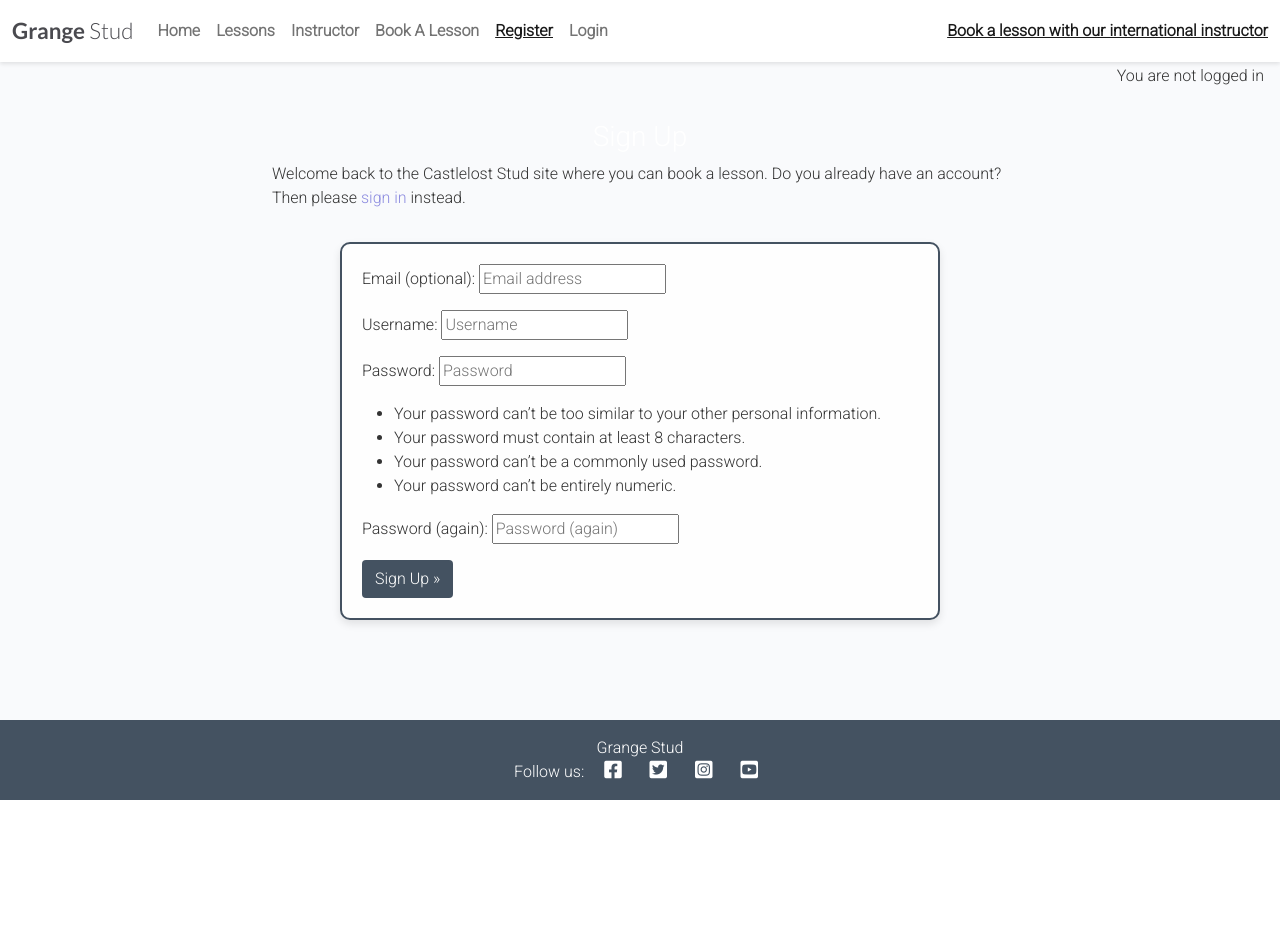
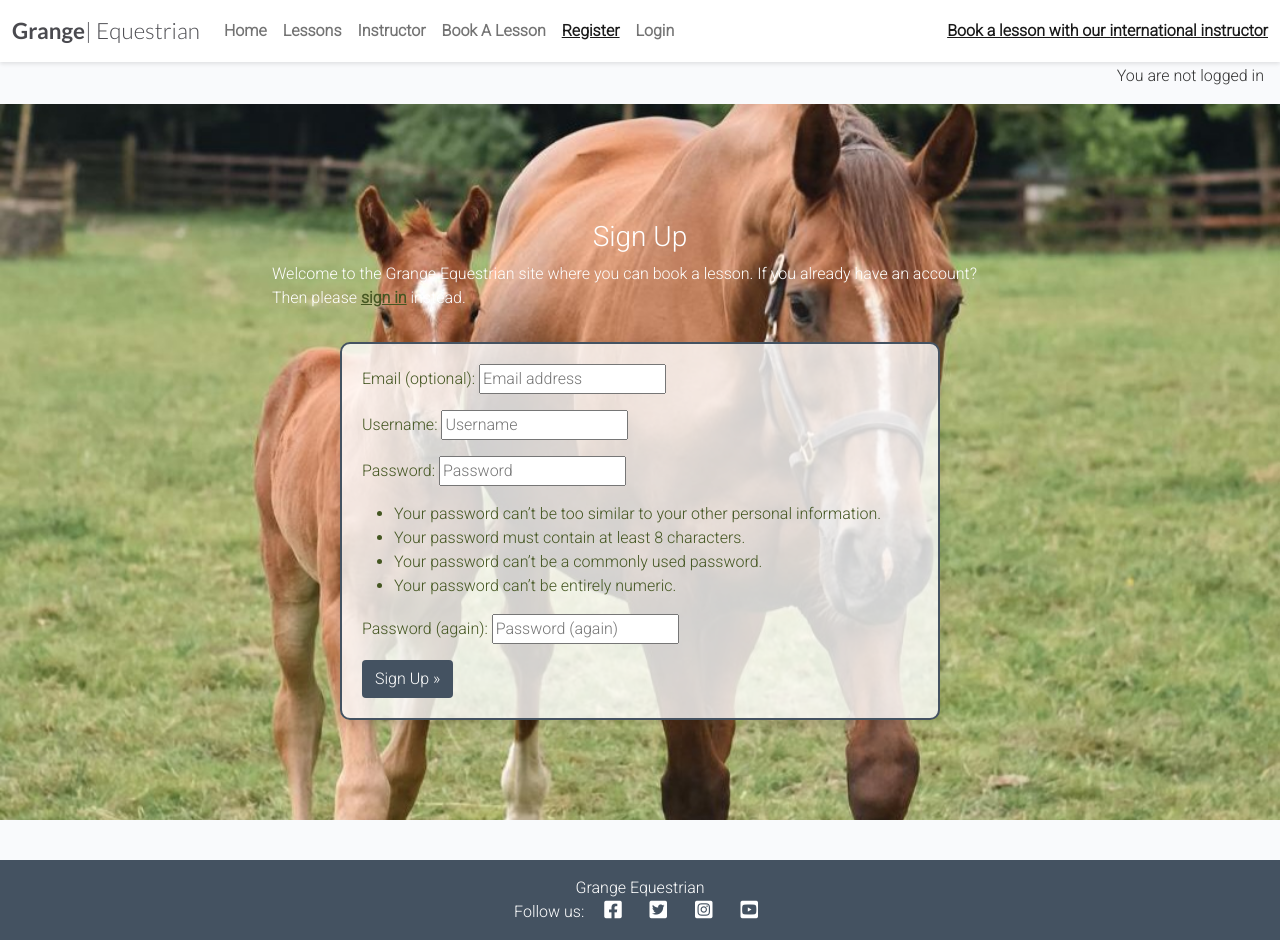
Before and after one commit to Declan444/Castlelost-Stud, a Django app: page /accounts/signup/ in a window 1280 px wide. Before the commit the page ends 800 px from the top, so only its background shows below. Run offline with Django 4.2, Linux system fonts and the light colour scheme.

Commit message:
style signup page and make minor adjustments

```diff
--- a/bookalesson/templates/bookalesson/lessons.html
+++ b/bookalesson/templates/bookalesson/lessons.html
@@ -2,6 +2,7 @@
 {% block content %}
 <!-- index.html content starts here -->
 <main class="flex-shrink-0 lessons-page">
+    <div><h3>Click on a lesson below to get lesson details and view comments</h3></div>
     <div class="container-fluid">
         <div class="row">
             <!-- Lesson Entries Column -->
--- a/bookalesson/templates/index.html
+++ b/bookalesson/templates/index.html
@@ -3,7 +3,7 @@
 <!-- index.html content starts here -->
 <main class="hero-section text-center text-white d-flex justify-content-center align-items-center">
     <div class="container">
-        <h1 class="display-4 fw-bold">Welcome to Grange Stud</h1>
+        <h1 class="display-4 fw-bold">Welcome to Grange Equestrian</h1>
         <p class="lead mb-4">Your journey to mastering riding skills starts here. Book one of our lessons and see the
             improvement.</p>
         <a href="{% url 'book_a_lesson' %}" class="btn btn-primary btn-lg">Book a Lesson</a>
--- a/static/css/style.css
+++ b/static/css/style.css
@@ -711,3 +711,31 @@ h3, h4 {
     border-color: #37424f; /* Match border color on hover */
 
 }
+/* logout page */
+.logout-section {
+    background-image: url('/static/images/horseandfoal.jpg');
+    background-size: cover;
+    background-position: center;
+    background-repeat: no-repeat;
+    padding: 100px 0;
+    color: #ffffff;
+    }
+
+    /* signup-section */
+    .signup-section {
+        background-image: url('/static/images/horseandfoal.jpg');
+        background-size: cover;
+        background-position: center;
+        background-repeat: no-repeat;
+        padding: 100px 0;
+        color: #ffffff;
+        }
+
+    .signup label, .signup li {
+            color: #445621;
+    }
+
+    .bold-link {
+        color: #445621;
+        font-weight: bold;
+    }
--- a/templates/account/logout.html
+++ b/templates/account/logout.html
@@ -5,6 +5,7 @@
 {% block head_title %}{% trans "Sign Out" %}{% endblock %}
 
 {% block content %}
+<div class="logout-section">
 <div class="container">
     <div class="row">
         <div class="col-md-8 mt-3 offset-md-2">
@@ -26,4 +27,5 @@
         </div>
     </div>
 </div>
+</div>
 {% endblock %}
--- a/templates/account/signup.html
+++ b/templates/account/signup.html
@@ -5,15 +5,16 @@
 {% block head_title %}{% trans "Signup" %}{% endblock head_title %}
 
 {% block content %}
+<div class="signup-section">
 <div class="container">
   <div class="row">
     <div class="col-md-8 mt-3 offset-md-2">
       <h3>{% trans "Sign Up" %}</h3>
 
       <p>{% blocktrans %}
-        Welcome back to the Castlelost Stud site where you can book a lesson.
-        Do you already have an account? Then please
-        <a class="link" href="{{ login_url }}">sign in</a>
+        Welcome  to the Grange Equestrian site where you can book a lesson.
+        If you already have an account? Then please
+        <a class="bold-link" href="{{ login_url }}">sign in</a>
         instead.
         {% endblocktrans %}
       </p>
@@ -32,4 +33,5 @@
     </div>
   </div>
 </div>
+</div>
 {% endblock content %}
--- a/templates/base.html
+++ b/templates/base.html
@@ -36,7 +36,7 @@
     <nav class="navbar navbar-expand-lg navbar-light bg-white">
         <div class="container-fluid">
             <a class="navbar-brand" href="{% url 'home' %}">
-                <span class="brand">Grange<span class="thin"> Stud</span></span>
+                <span class="brand">Grange<span class="thin">| Equestrian</span></span>
             </a>
             <button class="navbar-toggler" type="button" data-bs-toggle="collapse" data-bs-target="#navbarText"
                 aria-controls="navbarText" aria-expanded="false" aria-label="Toggle navigation">
@@ -102,7 +102,7 @@
 
     <!-- Footer -->
     <footer class="footer mt-auto py-3 dark-bg">
-        <p class="m-0 text-center text-white">Grange Stud</p>
+        <p class="m-0 text-center text-white">Grange Equestrian</p>
         <p class="m-0 text-center text-white">Follow us:
             <i class="fab fa-facebook-square ms-3"></i>
             <i class="fab fa-twitter-square ms-3"></i>
```
Also changed, not shown: 1 other file.
